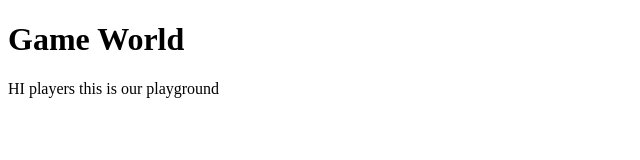
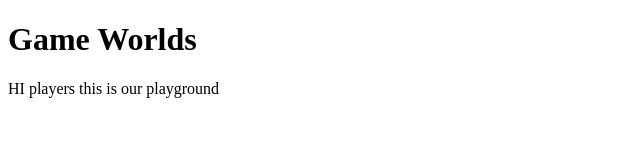
Before and after one commit to bharathanravichandran/game, a plain HTML site: page index.html in a window 1280 px wide. Shown: the full height of the page, 0-640 px from the left. Drawn offline with Linux system fonts and the light colour scheme.

Commit message:
h1 change s

```diff
--- a/index.html
+++ b/index.html
@@ -6,7 +6,7 @@
     <title>Game</title>
 </head>
 <body>
-    <h1>Game World</h1>
+    <h1>Game Worlds</h1>
     <p>HI players this is our playground</p>
 </body>
 </html>
```
